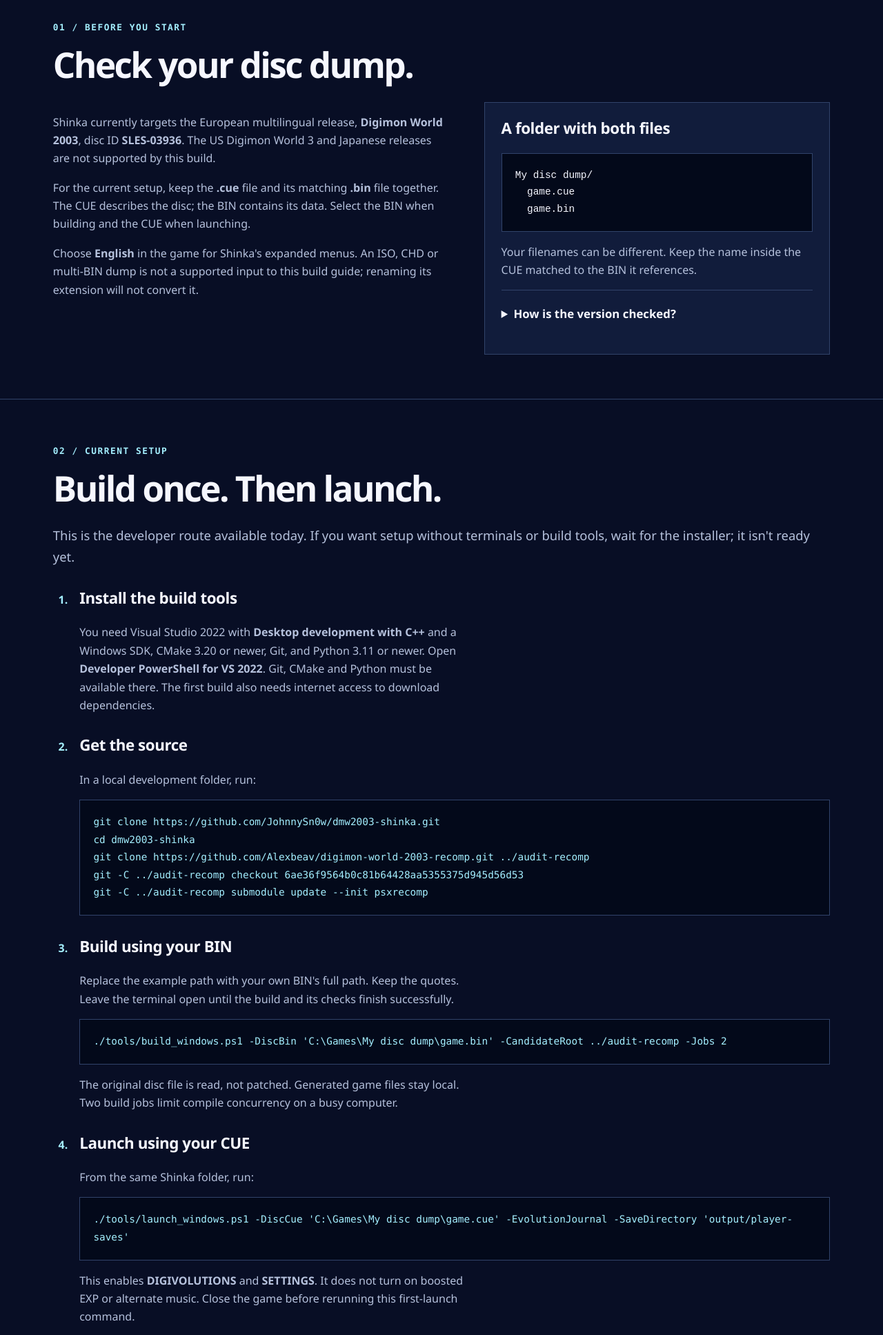
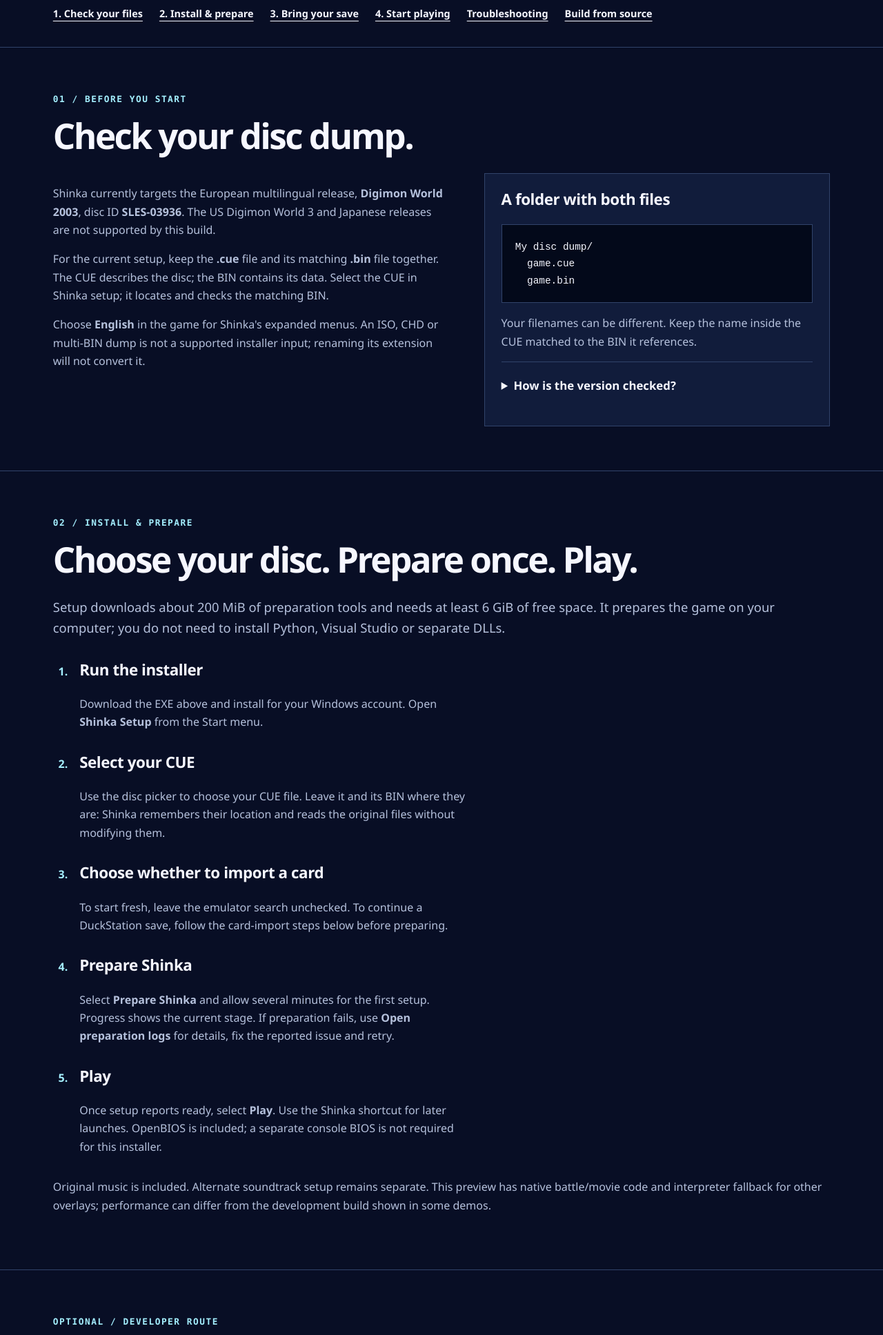
Before and after one commit to JohnnySn0w/dmw2003-shinka, a plain HTML site: page website/dist/get-started.html in a window 1280 px wide. Shown: the part 865-2800 px from the top of the page at 69% size. Drawn offline with Linux system fonts and the light colour scheme.

Commit message:
Link verified installer preview and refresh player setup guide

```diff
--- a/website/dist/get-started.html
+++ b/website/dist/get-started.html
@@ -3,7 +3,7 @@
 <head>
   <meta charset="utf-8">
   <meta name="viewport" content="width=device-width, initial-scale=1">
-  <meta name="description" content="Get Shinka running with your own Digimon World 2003 disc dump. Supported files, setup, saves, controls and the planned Windows installer.">
+  <meta name="description" content="Get Shinka running with your own Digimon World 2003 disc dump. Supported files, setup, saves, controls and the Windows installer preview.">
   <title>Get started — SHINKA</title>
   <link rel="icon" href="media/emblem.png">
   <link rel="stylesheet" href="style.css?v=20260921-1">
@@ -20,42 +20,40 @@
     <div><p class="eyebrow">Your copy. Your progress.</p><h1>Get Shinka<br>running.</h1><p class="setup-lead">Start with your own disc dump of Digimon World 2003. Keep your original files and bring your existing save if you have one.</p><div class="badge-line"><span class="badge">Windows x64</span><span class="badge">European SLES-03936</span><span class="badge">English menus</span></div></div>
     <figure class="capture"><div class="frame-label"><span>Ready to play</span><span>Shinka title screen</span></div><img src="media/title-wide.png?v=20260929" width="426" height="240" alt="Shinka title screen with Start and Continue options"><figcaption>Your disc data stays on your computer.</figcaption></figure>
   </section>
-  <div class="setup-status" role="note"><strong>Installer in local testing.</strong> A Windows setup package now builds, with a disc picker and optional DuckStation card import. It is not publicly released yet. The instructions below cover the available source-build route.</div>
-  <nav class="setup-contents" aria-label="On this page"><a href="#disc">1. Check your files</a><a href="#build">2. Build &amp; launch</a><a href="#saves">3. Bring your save</a><a href="#controls">4. Start playing</a><a href="#help">Troubleshooting</a><a href="#installer">Installer plan</a></nav>
+  <div class="setup-status" role="note"><strong>Windows installer preview · 0.1.5</strong><p>Windows 10 (1903+) or Windows 11, x64. This preview is unsigned. Clean-PC testing and broader emulator-import coverage are deferred.</p><div class="actions"><a class="button" href="https://github.com/JohnnySn0w/dmw2003-shinka/releases/download/v0.1.5-preview/Shinka-Setup-0.1.5-preview-windows-x64.exe">Download Windows installer</a><a class="text-link" href="https://github.com/JohnnySn0w/dmw2003-shinka/releases/tag/v0.1.5-preview">Release notes</a><a class="text-link" href="https://github.com/JohnnySn0w/dmw2003-shinka/releases/download/v0.1.5-preview/Shinka-Setup-0.1.5-preview-windows-x64.sha256">SHA-256 checksum</a></div></div>
+  <nav class="setup-contents" aria-label="On this page"><a href="#disc">1. Check your files</a><a href="#installer">2. Install &amp; prepare</a><a href="#saves">3. Bring your save</a><a href="#controls">4. Start playing</a><a href="#help">Troubleshooting</a><a href="#build">Build from source</a></nav>
 
   <section class="setup-section" id="disc">
     <p class="eyebrow">01 / Before you start</p><h2>Check your disc dump.</h2>
-    <div class="setup-columns"><div><p>Shinka currently targets the European multilingual release, <strong>Digimon World 2003</strong>, disc ID <strong>SLES-03936</strong>. The US Digimon World 3 and Japanese releases are not supported by this build.</p><p>For the current setup, keep the <strong>.cue</strong> file and its matching <strong>.bin</strong> file together. The CUE describes the disc; the BIN contains its data. Select the BIN when building and the CUE when launching.</p><p>Choose <strong>English</strong> in the game for Shinka's expanded menus. An ISO, CHD or multi-BIN dump is not a supported input to this build guide; renaming its extension will not convert it.</p></div><div class="setup-card"><h3>A folder with both files</h3><pre aria-label="Example disc folder">My disc dump/
+    <div class="setup-columns"><div><p>Shinka currently targets the European multilingual release, <strong>Digimon World 2003</strong>, disc ID <strong>SLES-03936</strong>. The US Digimon World 3 and Japanese releases are not supported by this build.</p><p>For the current setup, keep the <strong>.cue</strong> file and its matching <strong>.bin</strong> file together. The CUE describes the disc; the BIN contains its data. Select the CUE in Shinka setup; it locates and checks the matching BIN.</p><p>Choose <strong>English</strong> in the game for Shinka's expanded menus. An ISO, CHD or multi-BIN dump is not a supported installer input; renaming its extension will not convert it.</p></div><div class="setup-card"><h3>A folder with both files</h3><pre aria-label="Example disc folder">My disc dump/
   game.cue
   game.bin</pre><p>Your filenames can be different. Keep the name inside the CUE matched to the BIN it references.</p><details><summary>How is the version checked?</summary><p>The build verifies the entire BIN before preparing game code. The currently supported SHA-1 is:</p><code class="file-hash">457cb233349ba841e03b33d8060f8fbcadd45cb3</code><p>A different hash is rejected. Even the right title or region alone does not guarantee a match.</p></details></div></div>
   </section>
 
+  <section class="setup-section" id="installer">
+    <p class="eyebrow">02 / Install &amp; prepare</p><h2>Choose your disc. Prepare once. Play.</h2>
+    <p class="setup-lead">Setup downloads about 200 MiB of preparation tools and needs at least 6 GiB of free space. It prepares the game on your computer; you do not need to install Python, Visual Studio or separate DLLs.</p>
+    <ol class="setup-steps">
+      <li><h3>Run the installer</h3><p>Download the EXE above and install for your Windows account. Open <strong>Shinka Setup</strong> from the Start menu.</p></li>
+      <li><h3>Select your CUE</h3><p>Use the disc picker to choose your CUE file. Leave it and its BIN where they are: Shinka remembers their location and reads the original files without modifying them.</p></li>
+      <li><h3>Choose whether to import a card</h3><p>To start fresh, leave the emulator search unchecked. To continue a DuckStation save, follow the card-import steps below before preparing.</p></li>
+      <li><h3>Prepare Shinka</h3><p>Select <strong>Prepare Shinka</strong> and allow several minutes for the first setup. Progress shows the current stage. If preparation fails, use <strong>Open preparation logs</strong> for details, fix the reported issue and retry.</p></li>
+      <li><h3>Play</h3><p>Once setup reports ready, select <strong>Play</strong>. Use the Shinka shortcut for later launches. OpenBIOS is included; a separate console BIOS is not required for this installer.</p></li>
+    </ol>
+    <p>Original music is included. Alternate soundtrack setup remains separate. This preview has native battle/movie code and interpreter fallback for other overlays; performance can differ from the development build shown in some demos.</p>
+  </section>
+
   <section class="setup-section" id="build">
-    <p class="eyebrow">02 / Current setup</p><h2>Build once. Then launch.</h2>
-    <p class="setup-lead">This is the developer route available today. If you want setup without terminals or build tools, wait for the installer; it isn't ready yet.</p>
-    <ol class="setup-steps">
-      <li><h3>Install the build tools</h3><p>You need Visual Studio 2022 with <strong>Desktop development with C++</strong> and a Windows SDK, CMake 3.20 or newer, Git, and Python 3.11 or newer. Open <strong>Developer PowerShell for VS 2022</strong>. Git, CMake and Python must be available there. The first build also needs internet access to download dependencies.</p></li>
-      <li><h3>Get the source</h3><p>In a local development folder, run:</p><pre><code>git clone https://github.com/JohnnySn0w/dmw2003-shinka.git
-cd dmw2003-shinka
-git clone https://github.com/Alexbeav/digimon-world-2003-recomp.git ../audit-recomp
-git -C ../audit-recomp checkout 6ae36f9564b0c81b64428aa5355375d945d56d53
-git -C ../audit-recomp submodule update --init psxrecomp</code></pre></li>
-      <li><h3>Build using your BIN</h3><p>Replace the example path with your own BIN's full path. Keep the quotes. Leave the terminal open until the build and its checks finish successfully.</p><pre><code>./tools/build_windows.ps1 -DiscBin 'C:\Games\My disc dump\game.bin' -CandidateRoot ../audit-recomp -Jobs 2</code></pre><p>The original disc file is read, not patched. Generated game files stay local. Two build jobs limit compile concurrency on a busy computer.</p></li>
-      <li><h3>Launch using your CUE</h3><p>From the same Shinka folder, run:</p><pre><code>./tools/launch_windows.ps1 -DiscCue 'C:\Games\My disc dump\game.cue' -EvolutionJournal -SaveDirectory 'output/player-saves'</code></pre><p>This enables <strong>DIGIVOLUTIONS</strong> and <strong>SETTINGS</strong>. It does not turn on boosted EXP or alternate music. Close the game before rerunning this first-launch command.</p><p>On later launches, use the same command without <code>-EvolutionJournal</code> to keep your saved feature selection. Keep using the same save directory.</p></li>
-    </ol>
-    <details><summary>Do I need a PlayStation BIOS file?</summary><p>The default build includes OpenBIOS, so the commands above do not require a console BIOS file. Local installer tests have reached the intro, loaded an imported card and entered Pelche Oasis with OpenBIOS. An in-game save, full restart and Continue also pass. A fresh game through registration, the login movie and the first tutorial battle also passes, including rewards and return to the story. Broader combat coverage and clean-machine installer testing remain in progress.</p><p>The more extensively tested backend requires your own matching SCPH-1001 BIOS, supplied to <em>both</em> build and launch commands with <code>-RetailBios 'C:\path\to\bios.bin'</code>. See the <a class="prose-link" href="https://github.com/JohnnySn0w/dmw2003-shinka/blob/main/docs/windows-baseline.md#bios-controls-and-profiles">BIOS requirements</a>.</p></details>
-    <details><summary>Where is the executable?</summary><p>Inside your Shinka folder: <code>build-windows\Release\dmw2003-shinka.exe</code>. Keep the surrounding build files. For now, use the launch command: it supplies the disc, configuration and save paths. Double-clicking an unconfigured executable can exit before showing a window.</p><p>Manual shortcut and saved-path instructions are in the <a class="prose-link" href="https://github.com/JohnnySn0w/dmw2003-shinka/blob/main/docs/windows-baseline.md#launching-the-executable-directly">direct-launch guide</a>. The planned installer will create a working shortcut.</p></details>
-    <p><a class="prose-link" href="https://github.com/JohnnySn0w/dmw2003-shinka/blob/main/docs/windows-baseline.md">Full build guide, optional performance builds and limitations ↗</a></p>
+    <p class="eyebrow">Optional / Developer route</p><h2>Prefer to build from source?</h2>
+    <p>The <a class="prose-link" href="https://github.com/JohnnySn0w/dmw2003-shinka/blob/main/docs/windows-baseline.md">Windows build and launch guide</a> covers prerequisites, pinned dependencies, BIOS options and manual launch commands. These steps are an alternative to the installer.</p>
   </section>
 
   <section class="setup-section" id="saves">
     <p class="eyebrow">03 / Optional</p><h2>Keep your progress.</h2>
-    <p>Starting fresh? Skip this section. Shinka creates cards in the selected save profile.</p><p>To bring a DuckStation save, close DuckStation and Shinka first. Find the game's <strong>.mcd memory card</strong> in DuckStation's configured memory-card folder. A <strong>.sav savestate</strong> will not work here.</p>
-    <p>From the Shinka folder, import into a new profile. Replace the source path with your card's path:</p>
-    <pre><code>python tools/save_profiles.py import-card 'C:\path\to\your-card.mcd' 'output/imported-save'
-./tools/launch_windows.ps1 -DiscCue 'C:\Games\My disc dump\game.cue' -SaveDirectory 'output/imported-save'</code></pre>
-    <p>The import copies the card and checks the copy. It leaves the original alone and refuses to overwrite an existing destination profile. If that folder already exists, choose a new name. Add your usual BIOS argument if you built with that backend.</p><p>In the game, choose <strong>Continue</strong> and load your save. Keep launching with <code>output/imported-save</code> to use these cards. In-game saves live in <code>card1.mcd</code> and <code>card2.mcd</code> inside that profile.</p>
-    <a class="prose-link" href="https://github.com/JohnnySn0w/dmw2003-shinka/blob/main/docs/save-profiles.md">More about cards, profiles and backups ↗</a>
+    <p>Close DuckStation before importing. In Shinka Setup, tick <strong>Search for existing emulator data (DuckStation)</strong>. Select a memory card from the results, or use <strong>Choose folder…</strong> or <strong>Choose card file…</strong> for a custom location.</p>
+    <p>Choose slot 1 or 2 and confirm that DuckStation is closed. Setup copies the selected card into a new Shinka save profile and verifies it. Your original card stays untouched. A DuckStation savestate (.sav) cannot be imported.</p>
+    <p>In the game, select <strong>Continue</strong> to load the copied card. Use <strong>Open saves</strong> in setup to find the active profile and back it up. Reinstalling or uninstalling Shinka preserves player data under <code>%LOCALAPPDATA%/Shinka</code>.</p>
+    <a class="prose-link" href="https://github.com/JohnnySn0w/dmw2003-shinka/blob/main/docs/save-profiles.md">Manual card import and backups ↗</a>
   </section>
 
   <section class="setup-section" id="controls">
@@ -65,20 +63,13 @@ git -C ../audit-recomp submodule update --init psxrecomp</code></pre></li>
 
   <section class="setup-section" id="help">
     <p class="eyebrow">If something gets stuck</p><h2>Find the next step.</h2>
-    <details><summary>The window never opens</summary><p>Use the launch command in the terminal so any error remains visible. Confirm the build finished, the CUE exists, and the BIN it references has not moved. A bare executable does not configure itself yet.</p></details>
+    <details><summary>The window never opens</summary><p>Open Shinka Setup from the Start menu and check its status. If it offers <strong>Repair Shinka</strong>, run that first. Use <strong>Open preparation logs</strong> to read any error. Launch through the Shinka shortcut rather than an executable copied out of its folder.</p></details>
     <details><summary>The disc is rejected</summary><p>Check the release and file format above. The build accepts one specific BIN hash. It will reject another region, a modified dump or a different image layout. Keep the error message; do not bypass the check or rename another format to BIN.</p></details>
-    <details><summary>Continue cannot find my save</summary><p>Check the <code>-SaveDirectory</code> path used for this launch. It should contain your imported <code>card1.mcd</code>. Load through the game's Continue option, not a DuckStation savestate. If you selected a different profile, its cards are separate.</p></details>
-    <details><summary>DIGIVOLUTIONS or SETTINGS is missing</summary><p>Close Shinka, run the first-launch command with <code>-EvolutionJournal</code>, and select English. Reopen menus carried over from an older Shinka savestate.</p></details>
-    <details><summary>I moved my disc folder</summary><p>Update the CUE path in your launch command or configured shortcut. Keep the CUE and BIN together. The current launcher does not have a Locate disc repair screen yet.</p></details>
+    <details><summary>Continue cannot find my save</summary><p>Use <strong>Open saves</strong> to check the active profile. It should contain the imported card in the slot you selected. Load it through the game's Continue option. If a save folder was moved or disconnected, restore it before launching; setup will not silently create a blank replacement.</p></details>
+    <details><summary>DIGIVOLUTIONS or SETTINGS is missing</summary><p>Choose English in the game. The installer enables the expanded menu. For a source build, use <code>-EvolutionJournal</code> on the first launch as described in the build guide.</p></details>
+    <details><summary>I moved my disc folder</summary><p>Keep the CUE and BIN together. Open Shinka Setup, pick the CUE in its new location and run setup again. Shinka checks the new path while retaining the prepared game and save profile.</p></details>
   </section>
 
-  <section class="setup-section setup-proposal" id="installer">
-    <p class="eyebrow">In local testing / Not yet released</p><h2>A guided setup for your own disc.</h2>
-    <p class="setup-lead">One guided setup, then a Shinka shortcut. No hand-edited paths, command-line arguments or separate development-tool setup.</p>
-    <ol class="setup-steps"><li><h3>Install Shinka</h3><p>Install for your Windows account and create a Start-menu shortcut.</p></li><li><h3>Choose your disc dump</h3><p>Use a file picker to select your CUE where it already lives. Setup finds the BIN, checks the supported game version and remembers the path. Your original files stay in place.</p></li><li><h3>Prepare the game</h3><p>Handle local preparation automatically, with visible progress and a retry option if setup is interrupted.</p></li><li><h3>Bring a save, or start fresh</h3><p>Tick <strong>Search for existing emulator data</strong> to look for DuckStation cards in common locations, or use <strong>Choose folder…</strong> for a custom setup. Review the cards found and choose one to copy into Shinka. Leave the originals untouched, or skip this step and start fresh.</p></li><li><h3>Play</h3><p>Launch from the shortcut next time. If disc files move, offer to locate them again.</p></li></ol>
-    <p>The local prototype downloads about 200 MiB of preparation tools and asks for 6 GiB of free space. It builds the game on your computer and keeps your disc files in place. Gameplay, save recovery and clean-PC release checks must pass before a public download appears here.</p>
-    <a class="prose-link" href="https://github.com/JohnnySn0w/dmw2003-shinka/blob/main/docs/installer-plan.md">Installer design and release checklist ↗</a>
-  </section>
 </main>
 <footer><a class="wordmark" href="index.html">SHINKA <span>進化</span></a><p>Experimental Windows project.<br>Use your own supported disc dump.</p><a href="index.html#world">Back to the gameplay showcase ↗</a></footer>
 </body>
```
Also changed, not shown: website/dist/index.html (+1 -1 lines), 3 other files.
